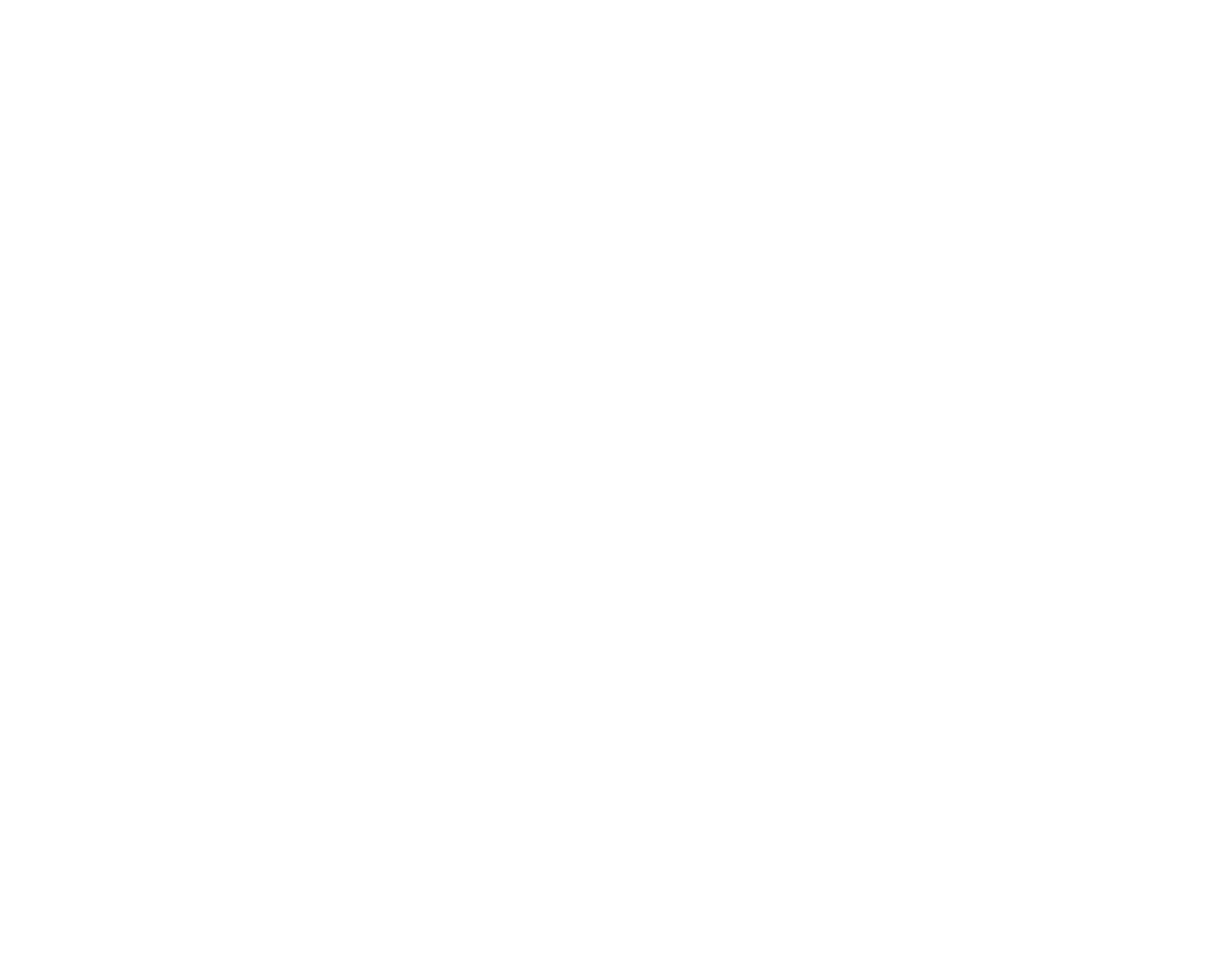
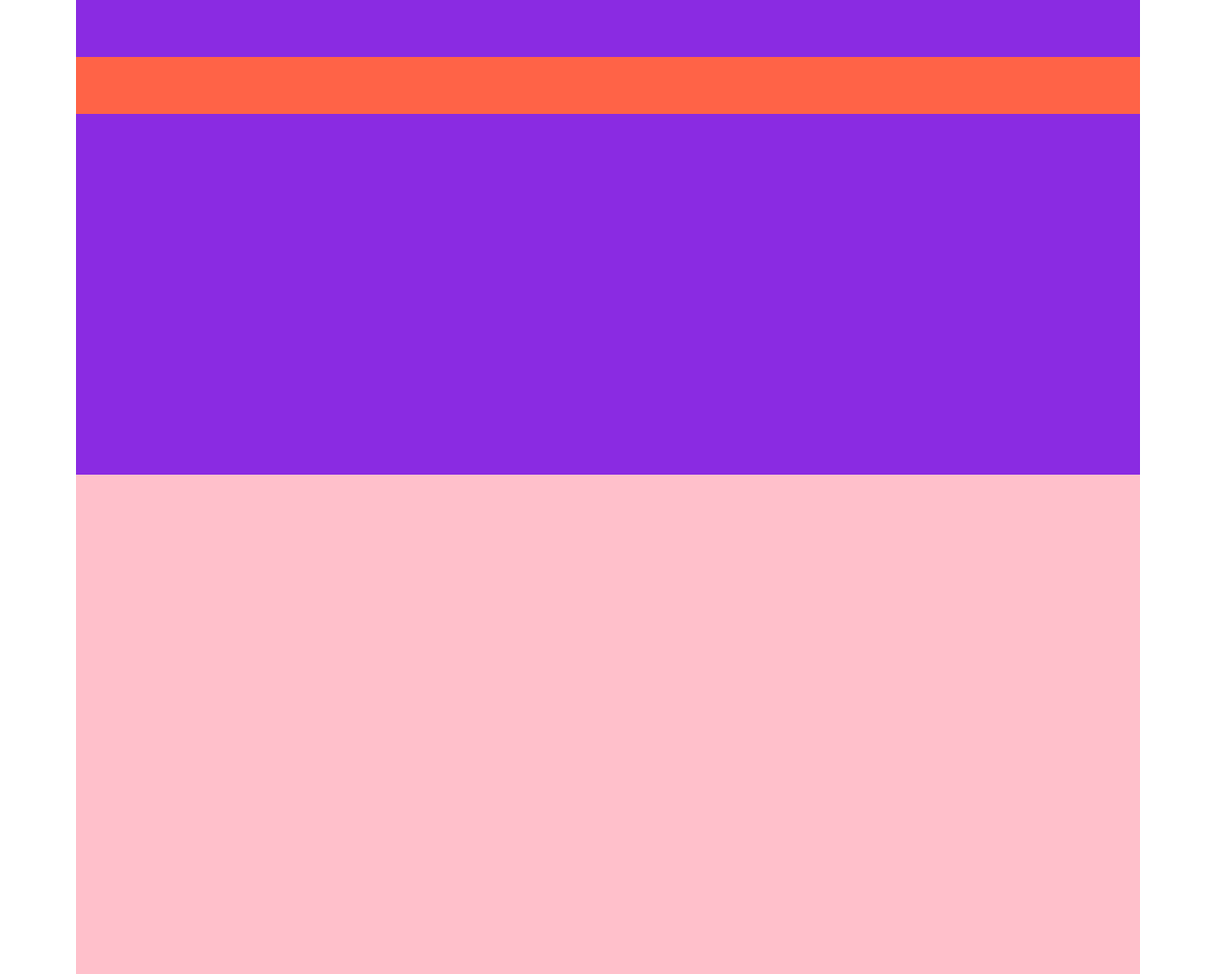
Before and after one commit to fernandoleonid/tony-pizzaria-ds1m-b-2025, a plain HTML site: page index.html in a window 1280 px wide. Shown: the whole page at 95% size. Before the commit the page ends 800 px from the top, so only its background shows below. Drawn offline with Linux system fonts and the light colour scheme.

Commit message:
header fixo

```diff
--- a/index.html
+++ b/index.html
@@ -7,6 +7,8 @@
     <title>Tony Pizzaria</title>
 </head>
 <body>
-
+    <header></header>
+    <main></main>
+    <footer></footer>
 </body>
 </html>
--- a/style.css
+++ b/style.css
@@ -10,3 +10,23 @@ a{
 ul,ol,li{
     list-style: none;
 }
+
+body{
+    padding: 0 80px;
+}
+
+header{
+    position: fixed;
+    background-color: tomato;
+    height: 60px;
+    width: calc(100% - 160px);
+    top: 60px;
+}
+main{
+    background-color: blueviolet;
+    height: 500px;
+}
+footer{
+    background-color: pink;
+    height: 526px;
+}
```
